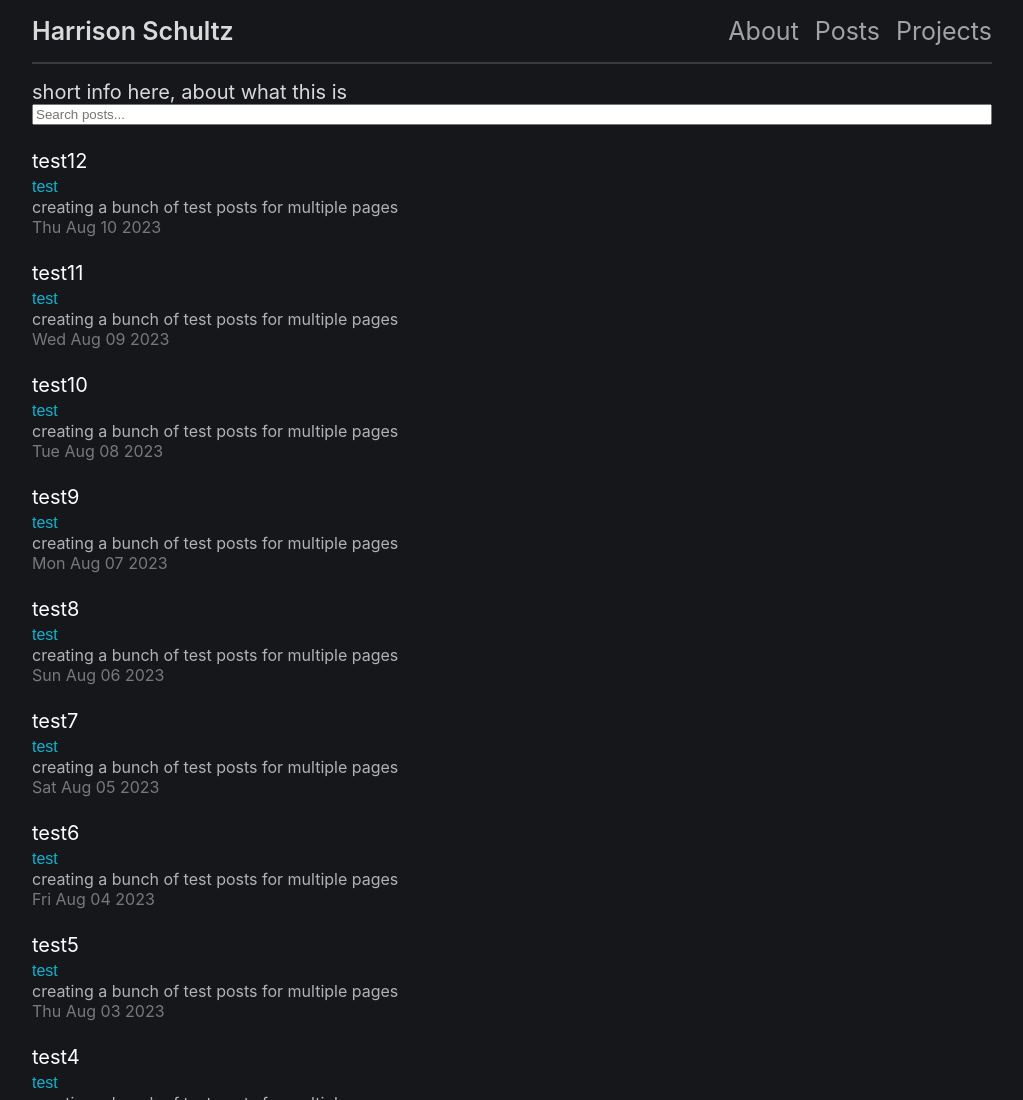
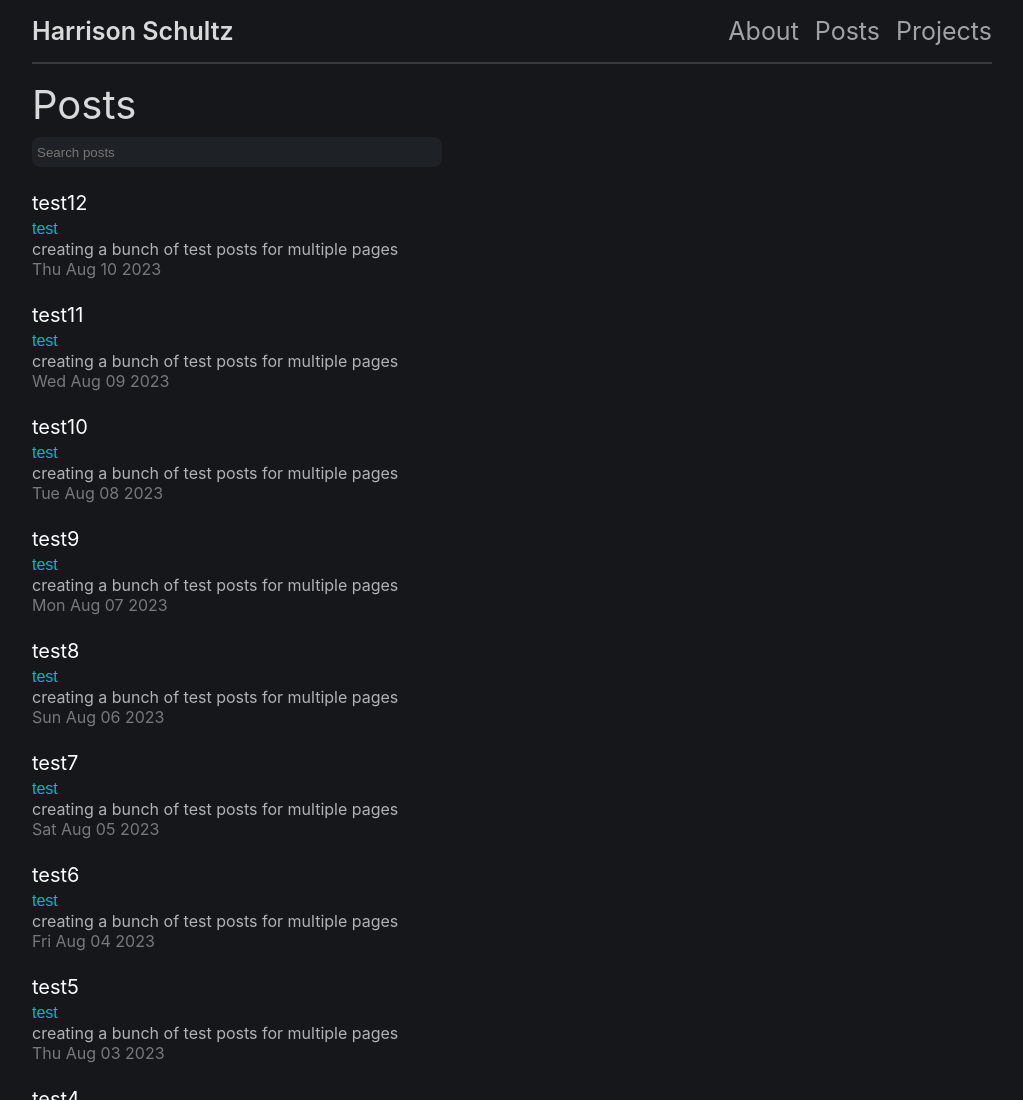
Before and after one commit to ag-dragon/ag-dragon.github.io, a website: page posts.html in a window 1280 px wide. Shown: the top 1100 px of the page, without its empty margins (128-1151 px from the left). Drawn offline with Linux system fonts and the light colour scheme.

Commit message:
More styling around search

```diff
--- a/posts.html
+++ b/posts.html
@@ -20,8 +20,8 @@
         <div class="divider"></div>
 
         <div class="search">
-            <div>short info here, about what this is</div>
-            <input type="text" id="articleSearch" onkeyup="articleSearch()" placeholder="Search posts...">
+            <div>Posts</div>
+            <input type="text" id="articleSearch" onkeyup="articleSearch()" placeholder="Search posts">
         </div>
 
 
--- a/style.css
+++ b/style.css
@@ -22,6 +22,10 @@ a {
     color: #ffffff;
 }
 
+p {
+    font-size: 0.9rem;
+}
+
 .header {
     display: flex;
     justify-content: space-between;
@@ -37,12 +41,6 @@ a {
     gap: 16px;
     opacity: 0.6;
     font-weight: 400;
-}
-
-.search {
-    display: flex;
-    flex-direction: column;
-    margin-bottom: 24px;
 }
 
 .divider {
@@ -87,3 +85,27 @@ a {
     font-size: 0.8rem;
     opacity: 0.5;
 }
+
+.search {
+    display: flex;
+    flex-direction: column;
+    margin-bottom: 24px;
+    font-size: 2rem;
+    gap: 8px;
+}
+
+.search input {
+    max-width: 20rem;
+    height: 20px;
+    padding: 4px;
+    border-radius: 8px;
+    border: 1px solid #1E2227;
+    background-color: #1E2227;
+    color: hsl(0, 0%, 85%);
+    transition: 0.5s;
+    outline: none;
+}
+
+.search input:focus {
+    border: 1px solid rgb(6, 182, 212);
+}
```
